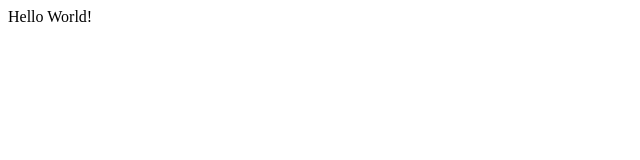
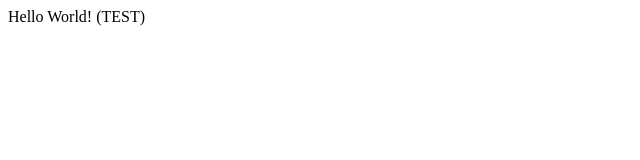
Before and after one commit to kuzn5298/pet-store, a website: page public/index.html in a window 1280 px wide. Shown: the full height of the page, 0-640 px from the left. Drawn offline with Linux system fonts and the light colour scheme.

Commit message:
test ci/cd 2

```diff
--- a/public/index.html
+++ b/public/index.html
@@ -7,6 +7,6 @@
     <title>Pet store</title>
 </head>
 <body>
-    Hello World!
+    Hello World! (TEST)
 </body>
 </html>
```
